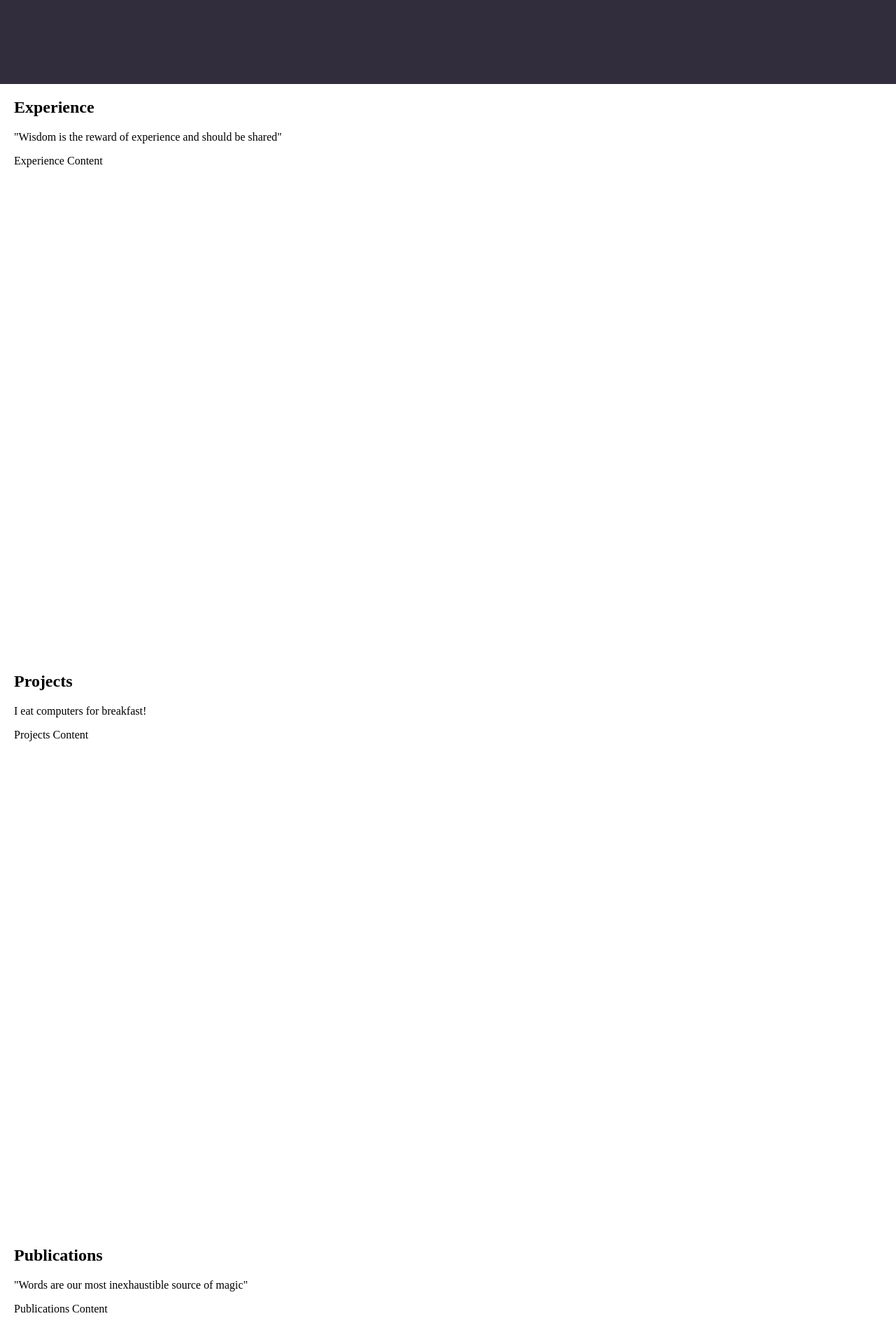
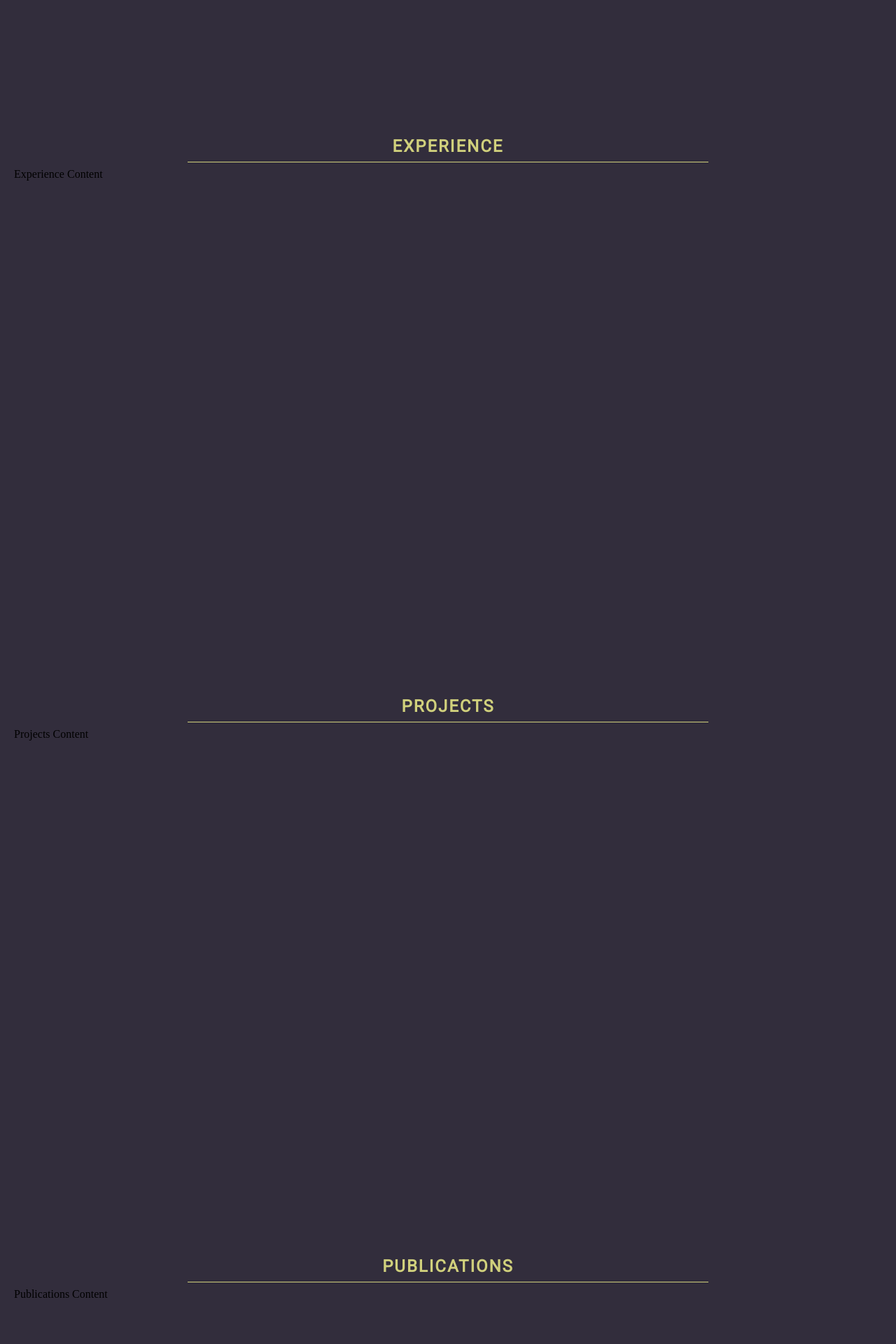
Before and after one commit to TheCoderSingh/e-portfolio, a React (Create React App) app: page / in a window 1280 px wide. Shown: the part 1480-3400 px from the top of the page at 70% size. Built offline with nearby package versions, Linux system fonts and the light colour scheme.

Commit message:
Fix heading styles

```diff
--- a/src/App.scss
+++ b/src/App.scss
@@ -5,6 +5,11 @@ body {
 section {
 	min-height: 100vh;
 	padding: 0 20px;
+	background: #322d3c;
+
+	h1:first-of-type {
+		margin-top: 0;
+	}
 
 	.centered {
 		display: flex;
@@ -13,3 +18,36 @@ section {
 		height: 100%;
 	}
 }
+
+#skills,
+#experience,
+#projects,
+#publications,
+#contact {
+	.top-area {
+		text-align: center;
+		padding-top: 60px;
+
+		h1 {
+			margin: 0;
+			color: #d0d07c;
+			font-family: 'Roboto', sans-serif;
+			text-transform: uppercase;
+			letter-spacing: 2px;
+			padding-top: 15px;
+		}
+
+		p {
+			color: #a48ecc;
+			font-family: 'Roboto', sans-serif;
+			margin: 3px;
+		}
+	}
+
+	hr {
+		width: 60%;
+		border: none;
+		height: 1px;
+		background: #d0d07c;
+	}
+}
--- a/src/components/Contact/Contact.js
+++ b/src/components/Contact/Contact.js
@@ -3,8 +3,11 @@ import React from 'react';
 const Contact = () => {
 	return (
 		<section id="contact" className="grid">
-			<h1>Contact me</h1>
-			<p>Let's Talk</p>
+			<div className="top-area">
+				<h1>Contact me</h1>
+				<hr />
+				{/* <p>Let's Talk</p> */}
+			</div>
 			<div className="content">Contact Form</div>
 		</section>
 	);
--- a/src/components/Experience/Experience.js
+++ b/src/components/Experience/Experience.js
@@ -1,10 +1,14 @@
 import React from 'react';
+import './Experience.scss';
 
 const Experience = () => {
 	return (
 		<section id="experience" className="grid">
-			<h1>Experience</h1>
-			<p>"Wisdom is the reward of experience and should be shared"</p>
+			<div className="top-area">
+				<h1>Experience</h1>
+				<hr />
+				{/* <p>"Wisdom is the reward of experience and should be shared"</p> */}
+			</div>
 			<div className="content">Experience Content</div>
 		</section>
 	);
--- /dev/null
+++ b/src/components/Experience/Experience.scss
@@ -0,0 +1,8 @@
+#experience {
+	hr {
+		width: 60%;
+		border: none;
+		height: 1px;
+		background: #d0d07c;
+	}
+}
--- a/src/components/Projects/Projects.js
+++ b/src/components/Projects/Projects.js
@@ -3,8 +3,11 @@ import React from 'react';
 const Projects = () => {
 	return (
 		<section id="projects" className="grid">
-			<h1>Projects</h1>
-			<p>I eat computers for breakfast!</p>
+			<div className="top-area">
+				<h1>Projects</h1>
+				<hr />
+				{/* <p>I eat computers for breakfast!</p> */}
+			</div>
 			<div className="content">Projects Content</div>
 		</section>
 	);
--- a/src/components/Publications/Publications.js
+++ b/src/components/Publications/Publications.js
@@ -3,8 +3,11 @@ import React from 'react';
 const Publications = () => {
 	return (
 		<section id="publications" className="grid">
-			<h1>Publications</h1>
-			<p>"Words are our most inexhaustible source of magic"</p>
+			<div className="top-area">
+				<h1>Publications</h1>
+				<hr />
+				{/* <p>"Words are our most inexhaustible source of magic"</p> */}
+			</div>
 			<div className="content">Publications Content</div>
 		</section>
 	);
--- a/src/components/Skills/Skills.scss
+++ b/src/components/Skills/Skills.scss
@@ -1,33 +1,4 @@
 #skills {
-	background: #322d3c;
-
-	hr {
-		width: 60%;
-		border: none;
-		height: 1px;
-		background: #d0d07c;
-	}
-
-	.top-area {
-		text-align: center;
-		padding-top: 60px;
-
-		h1 {
-			margin: 0;
-			color: #d0d07c;
-			font-family: 'Roboto', sans-serif;
-			text-transform: uppercase;
-			letter-spacing: 2px;
-			padding-top: 15px;
-		}
-
-		p {
-			color: #a48ecc;
-			font-family: 'Roboto', sans-serif;
-			margin: 3px;
-		}
-	}
-
 	.content {
 		margin-top: 30px;
 
```
